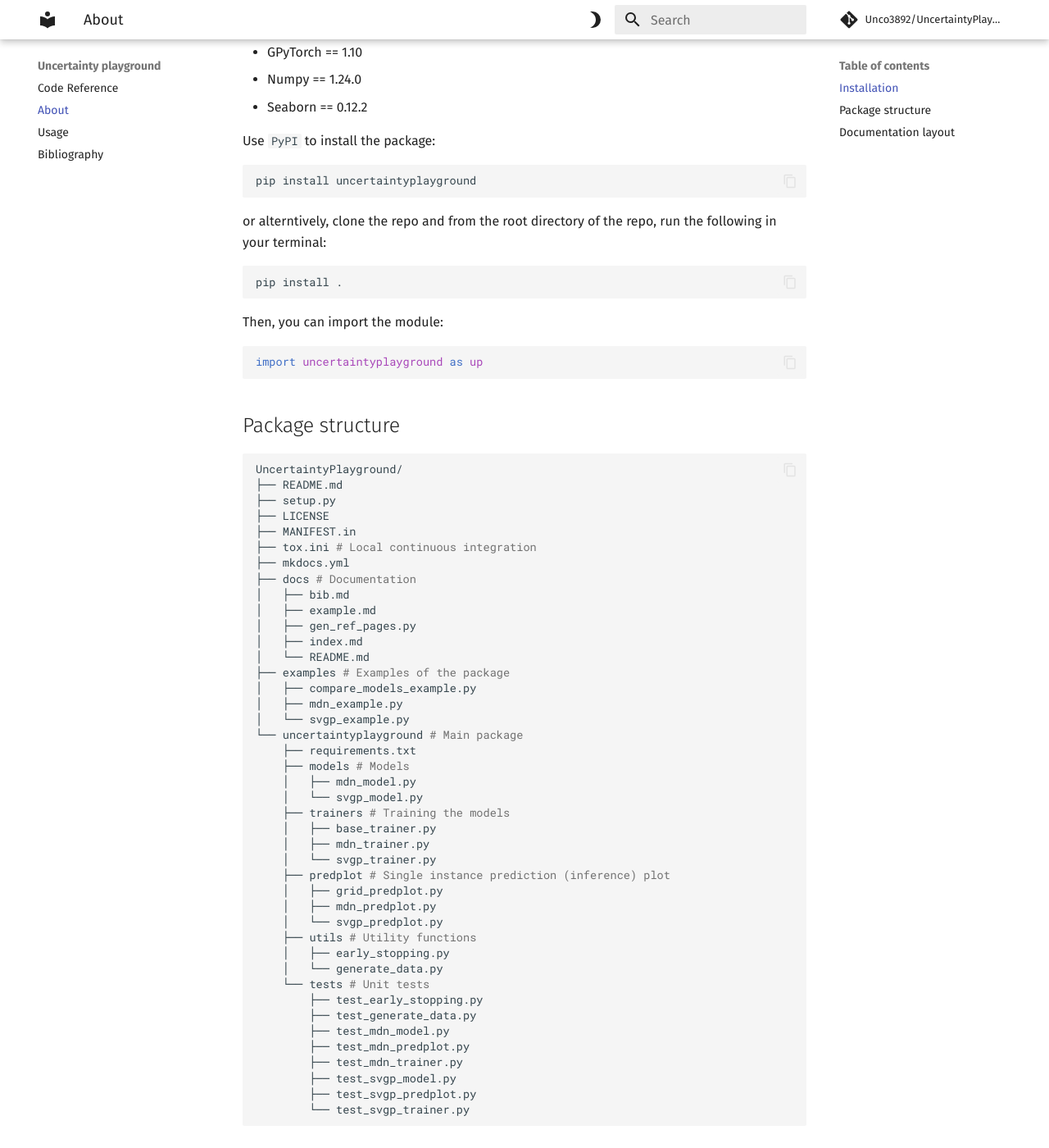
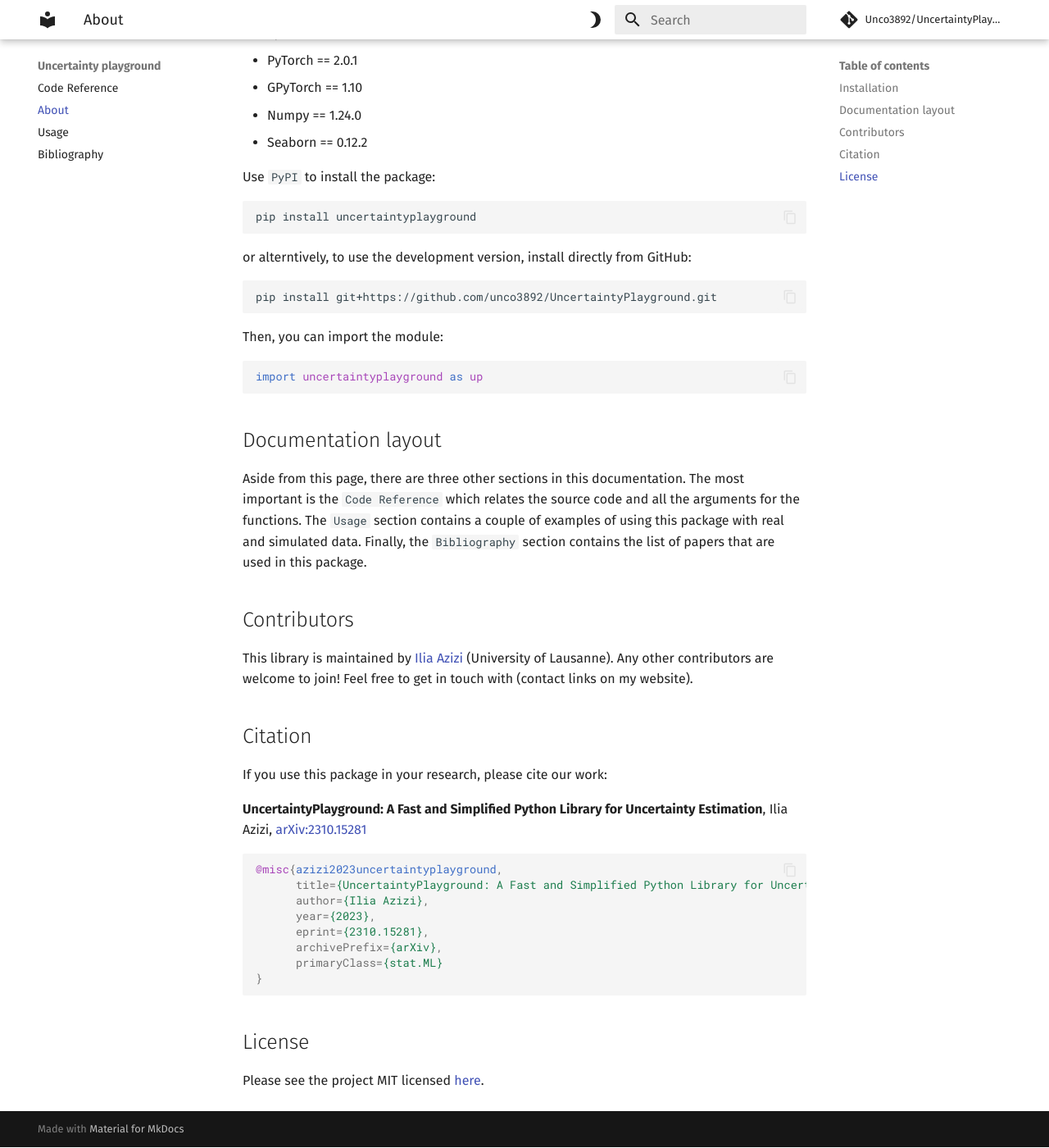
Before and after one commit to Unco3892/UncertaintyPlayground, an MkDocs documentation site: the page built from docs/index.md, in a window 1280 px wide and 1400 px high, scrolled down 524 px. Shown: the whole window at 82% size. Built offline with MkDocs 1.6.1 and Material for MkDocs 9.7.7, drawn with Linux system fonts in a browser that asks for light colours; comment, search, counter and statistics services are not loaded; some of the changed text lies outside the part shown.

Commit message:
Update documentation
- Update `mkdocs` and `mkdocstrings`
- Install `pygments` for code highlighting
- Update description for documentation issue

````diff
--- a/docs/index.md
+++ b/docs/index.md
@@ -1,6 +1,11 @@
 # **Uncertainty Playground: A Fast and Simplified Python Library for Uncertainty Estimation**
 
-This Python library provides fast ( and *easy*) uncertainty estimation for regression tasks built on top of `PyTorch` & `GPyTorch`. Specifically, the library uses `Sparse & Variational Gaussian Process Regression` for Gaussian cases (normally distributed outcomes) and `Mixed Density Networks` for multi-modal cases. Users can estimate the prediction interval for a given instance with either model. The library was developed and maintained by [Ilia Azizi](https://iliaazizi.com/). Please note that this version is still in early development and not ready for production use.
+![CI Test Suite](https://github.com/unco3892/UncertaintyPlayground/actions/workflows/ci_cd.yml/badge.svg?branch=main)
+[![Python Version](https://img.shields.io/badge/python-3.8+-green.svg)](https://www.python.org/downloads/)
+[![PyPI](https://img.shields.io/pypi/v/UncertaintyPlayground.svg)](https://pypi.org/project/UncertaintyPlayground/)
+[![License](https://img.shields.io/badge/license-MIT-green.svg)](LICENSE)
+
+This Python library provides fast (and *easy*) prediction intervals for regression tasks built on top of `PyTorch` & `GPyTorch`. Specifically, the library uses `Sparse & Variational Gaussian Process Regression` for Gaussian cases (normally distributed outcomes) and `Mixed Density Networks` for multi-modal distributions. Users can estimate the prediction interval for a given instance with either model. The library was developed and maintained by [Ilia Azizi](https://iliaazizi.com/). Please note that this version is still in early development and not ready for production use.
 
 ## Installation
 
@@ -13,14 +18,15 @@ This Python library provides fast ( and *easy*) uncertainty estimation for regre
 - Seaborn == 0.12.2
 
 Use `PyPI` to install the package:
+
 ```bash
 pip install uncertaintyplayground
 ```
 
-or alterntively, clone the repo and from the root directory of the repo, run the following in your terminal:
+or alterntively, to use the development version, install directly from GitHub:
 
 ```bash
-pip install .
+pip install git+https://github.com/unco3892/UncertaintyPlayground.git
 ```
 
 Then, you can import the module:
@@ -29,55 +35,32 @@ Then, you can import the module:
 import uncertaintyplayground as up
 ```
 
-<!-- ## Examples, Tutorials, and Documentation -->
-
-## Package structure
-
-```bash
-UncertaintyPlayground/
-├── README.md
-├── setup.py
-├── LICENSE
-├── MANIFEST.in
-├── tox.ini # Local continuous integration
-├── mkdocs.yml
-├── docs # Documentation
-│   ├── bib.md
-│   ├── example.md
-│   ├── gen_ref_pages.py
-│   ├── index.md
-│   └── README.md
-├── examples # Examples of the package
-│   ├── compare_models_example.py
-│   ├── mdn_example.py
-│   └── svgp_example.py
-└── uncertaintyplayground # Main package
-    ├── requirements.txt
-    ├── models # Models
-    │   ├── mdn_model.py
-    │   └── svgp_model.py
-    ├── trainers # Training the models
-    │   ├── base_trainer.py
-    │   ├── mdn_trainer.py
-    │   └── svgp_trainer.py
-    ├── predplot # Single instance prediction (inference) plot
-    │   ├── grid_predplot.py
-    │   ├── mdn_predplot.py
-    │   └── svgp_predplot.py
-    ├── utils # Utility functions
-    │   ├── early_stopping.py
-    │   └── generate_data.py
-    └── tests # Unit tests
-        ├── test_early_stopping.py
-        ├── test_generate_data.py
-        ├── test_mdn_model.py
-        ├── test_mdn_predplot.py
-        ├── test_mdn_trainer.py
-        ├── test_svgp_model.py
-        ├── test_svgp_predplot.py
-        └── test_svgp_trainer.py
-```
-
 ## Documentation layout
 
 Aside from this page, there are three other sections in this documentation. The most important is the `Code Reference` which relates the source code and all the arguments for the functions.  The `Usage` section contains a couple of examples of using this package with real and simulated data. Finally, the `Bibliography` section contains the list of papers that are used in this package.
+
+## Contributors
+
+This library is maintained by [Ilia Azizi](https://iliaazizi.com/) (University of Lausanne). Any other contributors are welcome to join! Feel free to get in touch with (contact links on my website).
+<!-- Please see the [contributing guide](CONTRIBUTING.md) for more details. -->
+
+## Citation
+
+If you use this package in your research, please cite our work:
+
+**UncertaintyPlayground: A Fast and Simplified Python Library for Uncertainty Estimation**, Ilia Azizi, [arXiv:2310.15281](https://arxiv.org/abs/2310.15281)
+
+``` bibtex
+@misc{azizi2023uncertaintyplayground,
+      title={UncertaintyPlayground: A Fast and Simplified Python Library for Uncertainty Estimation},
+      author={Ilia Azizi},
+      year={2023},
+      eprint={2310.15281},
+      archivePrefix={arXiv},
+      primaryClass={stat.ML}
+}
+```
+
+## License
+
+Please see the project MIT licensed [here](LICENSE).
--- a/mkdocs.yml
+++ b/mkdocs.yml
@@ -45,6 +45,13 @@ markdown_extensions:
   - admonition
   - pymdownx.details
   - pymdownx.superfences
+  - pymdownx.inlinehilite
+  - pymdownx.snippets
+  - pymdownx.emoji
+  # - pymdownx.highlight:
+  #     # linenums: true
+  #     line_spans: __span
+  #     pygments_lang_class: true
 
 nav:
   - Code Reference: reference/
````
Also changed, not shown: docs/README.md (+1 -1 lines), .github/ISSUE_TEMPLATE/---documentation-examples.md.
